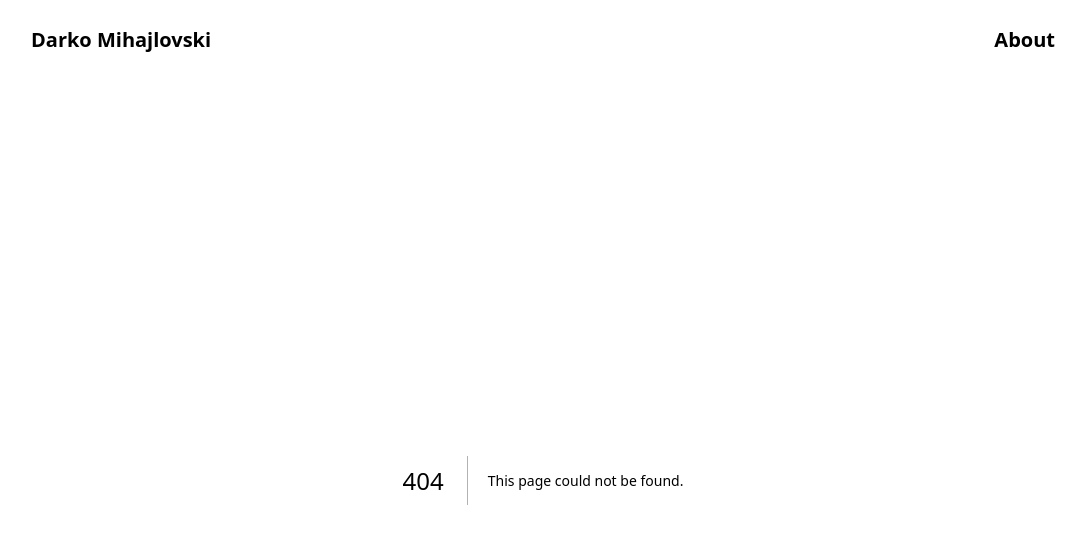
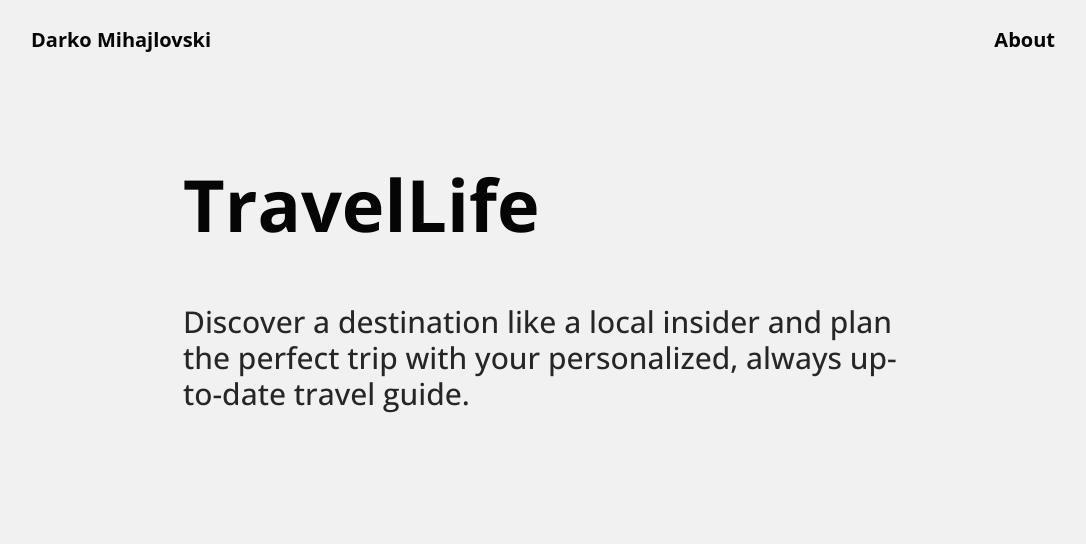
Before and after one commit to DarkoM996/nextjs-pagerouter-portfolio, a Next.js app: page /components/TravelLifeHero in a window 1280 px wide. Before the commit this address had no page. Shown: the top 544 px of the page, without its empty margins (97-1183 px from the left). Built offline with nearby package versions, Linux system fonts and the light colour scheme.

Commit message:
Initial case study structure already underway

```diff
--- /dev/null
+++ b/pages/components/TravelLifeHero.jsx
@@ -0,0 +1,19 @@
+import React from "react";
+
+const TravelLifeHero = () => {
+  return (
+    <div className="max-w-screen-md mx-auto w-full h-full relative px-6 py-6">
+      <div className="flex flex-col justify-center items-start gap-6 lg:gap-16 lg:pt-16">
+        <h1 className="text-5xl md:text-6xl lg:text-7xl font-bold">
+          TravelLife
+        </h1>
+        <h3 className="text-2xl md:text-3xl font-medium text-primary_backgroundDarkerColor-600">
+          Discover a destination like a local insider and plan the perfect trip
+          with your personalized, always up-to-date travel guide.
+        </h3>
+      </div>
+    </div>
+  );
+};
+
+export default TravelLifeHero;
--- a/pages/projects/travellife.js
+++ b/pages/projects/travellife.js
@@ -1,7 +1,12 @@
 import React from "react";
+import TravelLifeHero from "../components/TravelLifeHero";
 
 const travellife = () => {
-  return <div>travellife</div>;
+  return (
+    <>
+      <TravelLifeHero />
+    </>
+  );
 };
 
 export default travellife;
```
